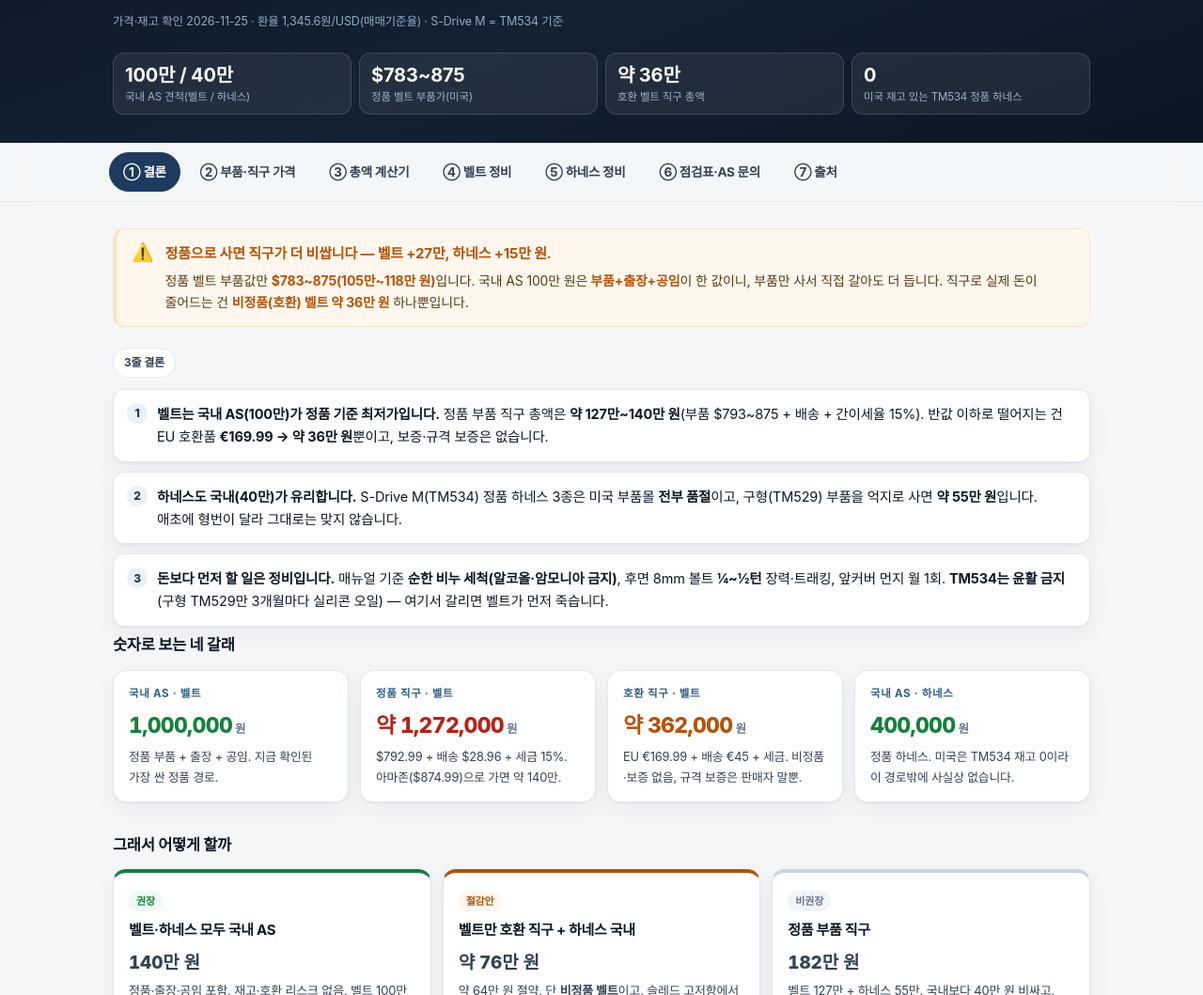
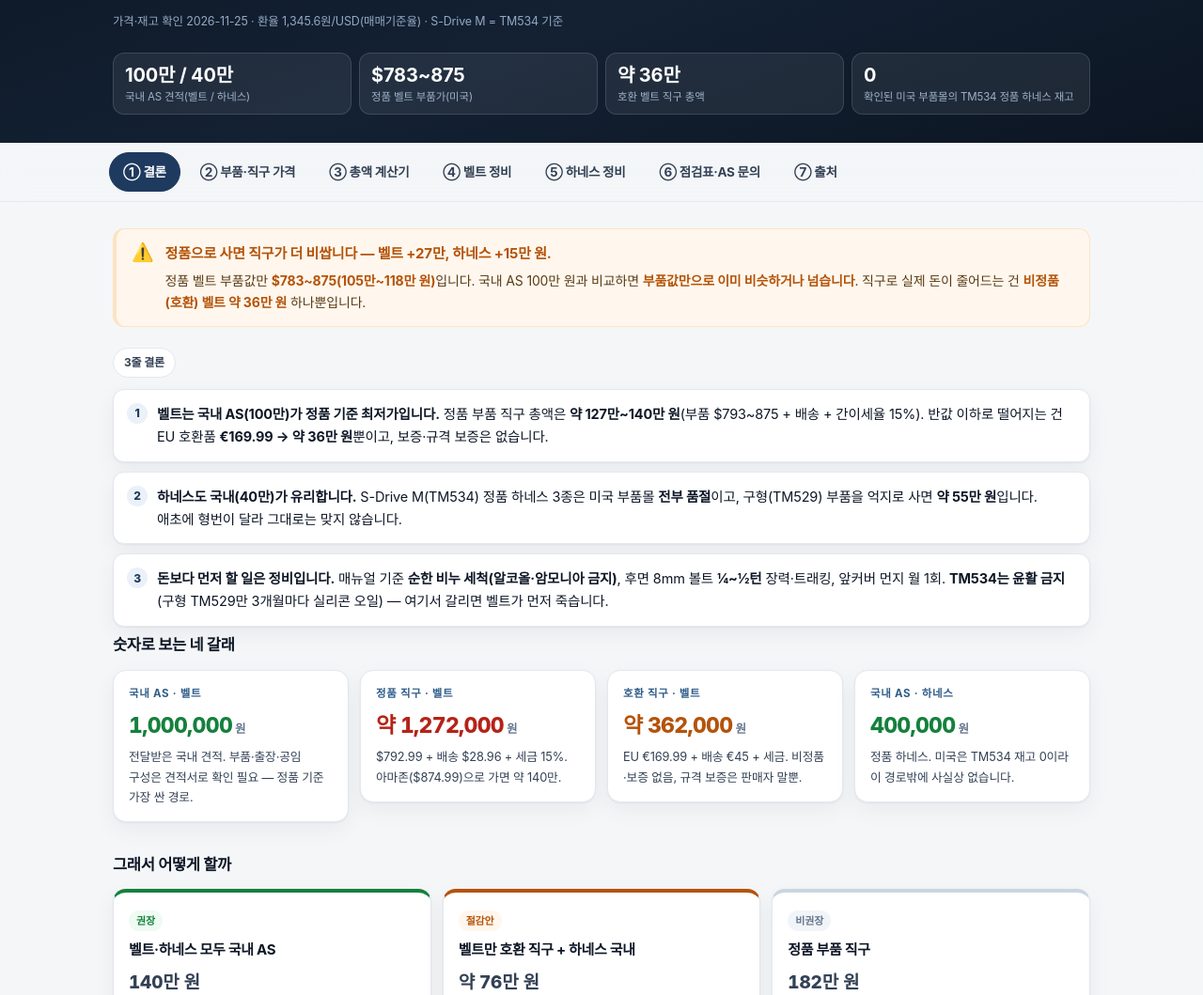
Before and after one commit to fifabear/caloleague-ideas, a plain HTML site: page s-drive/index.html in a window 1280 px wide. Shown: the part 260-1319 px from the top of the page at 94% size. Drawn offline with Linux system fonts and the light colour scheme.

Commit message:
문구 정확도 보완: 국내 AS 견적 구성 표기, 벨트 교체 주기

```diff
--- a/s-drive/index.html
+++ b/s-drive/index.html
@@ -227,7 +227,7 @@ tr.sum td{background:#f8fafc;font-weight:750}
       <div class="stat"><b>100만 / 40만</b><span>국내 AS 견적(벨트 / 하네스)</span></div>
       <div class="stat"><b>$783~875</b><span>정품 벨트 부품가(미국)</span></div>
       <div class="stat"><b>약 36만</b><span>호환 벨트 직구 총액</span></div>
-      <div class="stat"><b>0</b><span>미국 재고 있는 TM534 정품 하네스</span></div>
+      <div class="stat"><b>0</b><span>확인된 미국 부품몰의 TM534 정품 하네스 재고</span></div>
     </div>
   </div>
 </header>
@@ -253,7 +253,7 @@ tr.sum td{background:#f8fafc;font-weight:750}
       <span class="ico">⚠️</span>
       <div>
         <p class="big">정품으로 사면 직구가 더 비쌉니다 — 벨트 +27만, 하네스 +15만 원.</p>
-        <p>정품 벨트 부품값만 <b>$783~875(105만~118만 원)</b>입니다. 국내 AS 100만 원은<b> 부품+출장+공임</b>이 한 값이니, 부품만 사서 직접 갈아도 더 듭니다. 직구로 실제 돈이 줄어드는 건 <b>비정품(호환) 벨트 약 36만 원</b> 하나뿐입니다.</p>
+        <p>정품 벨트 부품값만 <b>$783~875(105만~118만 원)</b>입니다. 국내 AS 100만 원과 비교하면 <b>부품값만으로 이미 비슷하거나 넘습니다</b>. 직구로 실제 돈이 줄어드는 건 <b>비정품(호환) 벨트 약 36만 원</b> 하나뿐입니다.</p>
       </div>
     </div>
 
@@ -269,7 +269,7 @@ tr.sum td{background:#f8fafc;font-weight:750}
       <div class="mini good">
         <p class="k">국내 AS · 벨트</p>
         <p class="big">1,000,000<small>원</small></p>
-        <p>정품 부품 + 출장 + 공임. 지금 확인된 가장 싼 정품 경로.</p>
+        <p>전달받은 국내 견적. 부품·출장·공임 구성은 견적서로 확인 필요 — 정품 기준 가장 싼 경로.</p>
       </div>
       <div class="mini bad">
         <p class="k">정품 직구 · 벨트</p>
@@ -549,6 +549,7 @@ tr.sum td{background:#f8fafc;font-weight:750}
       <div class="mini"><p class="k">교체 신호</p><p>가장자리 풀림·섬유 벗겨짐, 표면 광택(유리질화), 한쪽만 닳음, 장력을 조여도 고저항에서 미끄러짐, 벨트 밑면 갈색 번짐.</p></div>
       <div class="mini"><p class="k">교체 절차</p><p>사이드레일 → 뒤 롤러 → 데크 → 앞 롤러 우측 나사 2개 순으로 분해한 뒤 벨트를 들어냅니다. 재조립 후 <b>장력·트래킹 재조정 필수</b>.</p></div>
       <div class="mini"><p class="k">누가 하나</p><p>매뉴얼은 <b>"부품 탈거·교체는 자격 있는 서비스 기술자"</b>가 하도록 규정합니다. 데크·롤러를 함께 여는 작업이라 출장 AS가 안전합니다.</p></div>
+      <div class="mini"><p class="k">교체 주기</p><p>이 매뉴얼의 정비 주기표에는 <b>벨트 교체 주기가 없습니다</b>(일일 세척·하네스 점검만 규정). 주기가 아니라 <b>상태</b>로 판단합니다.</p></div>
     </div>
   </div>
 </section>
```
